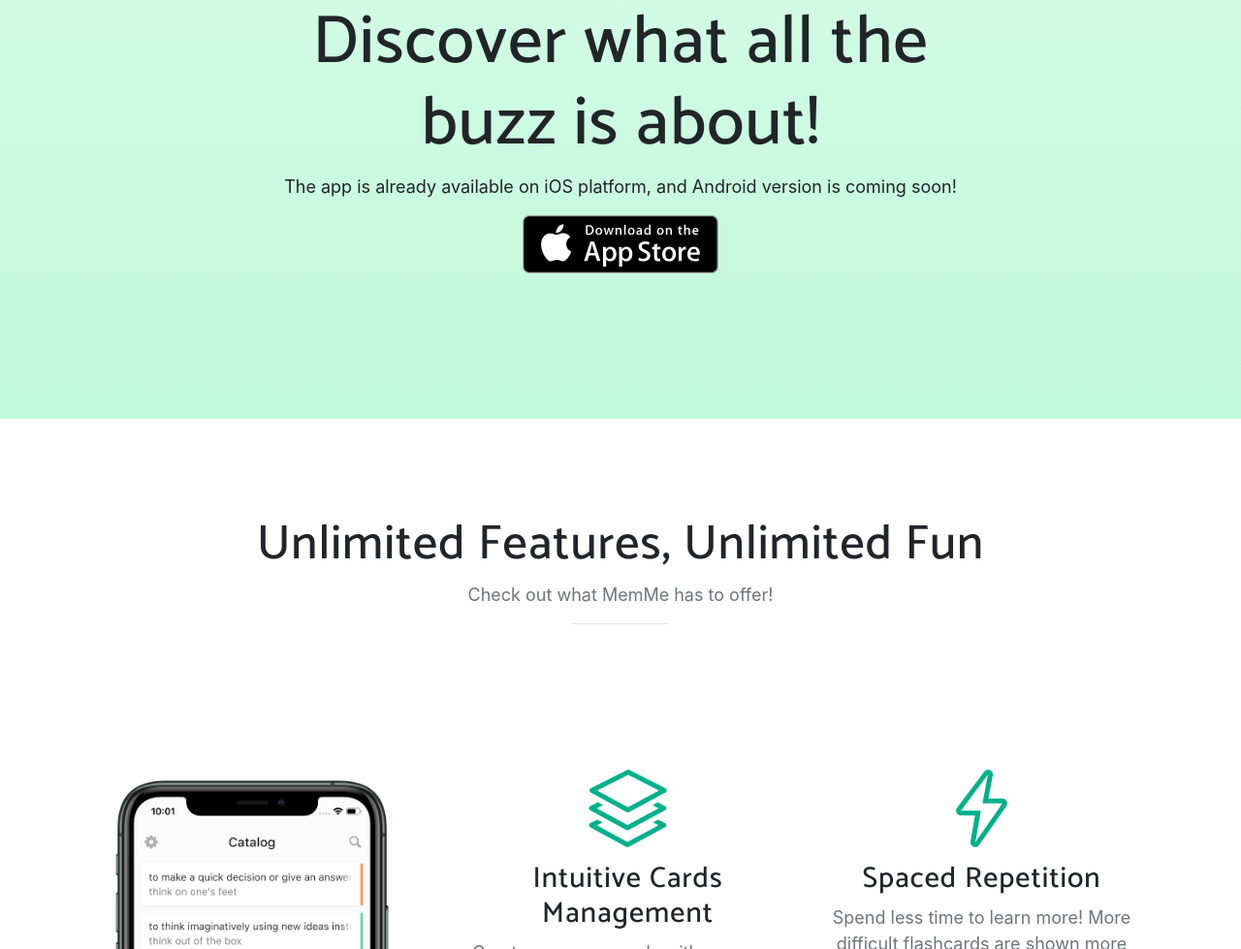
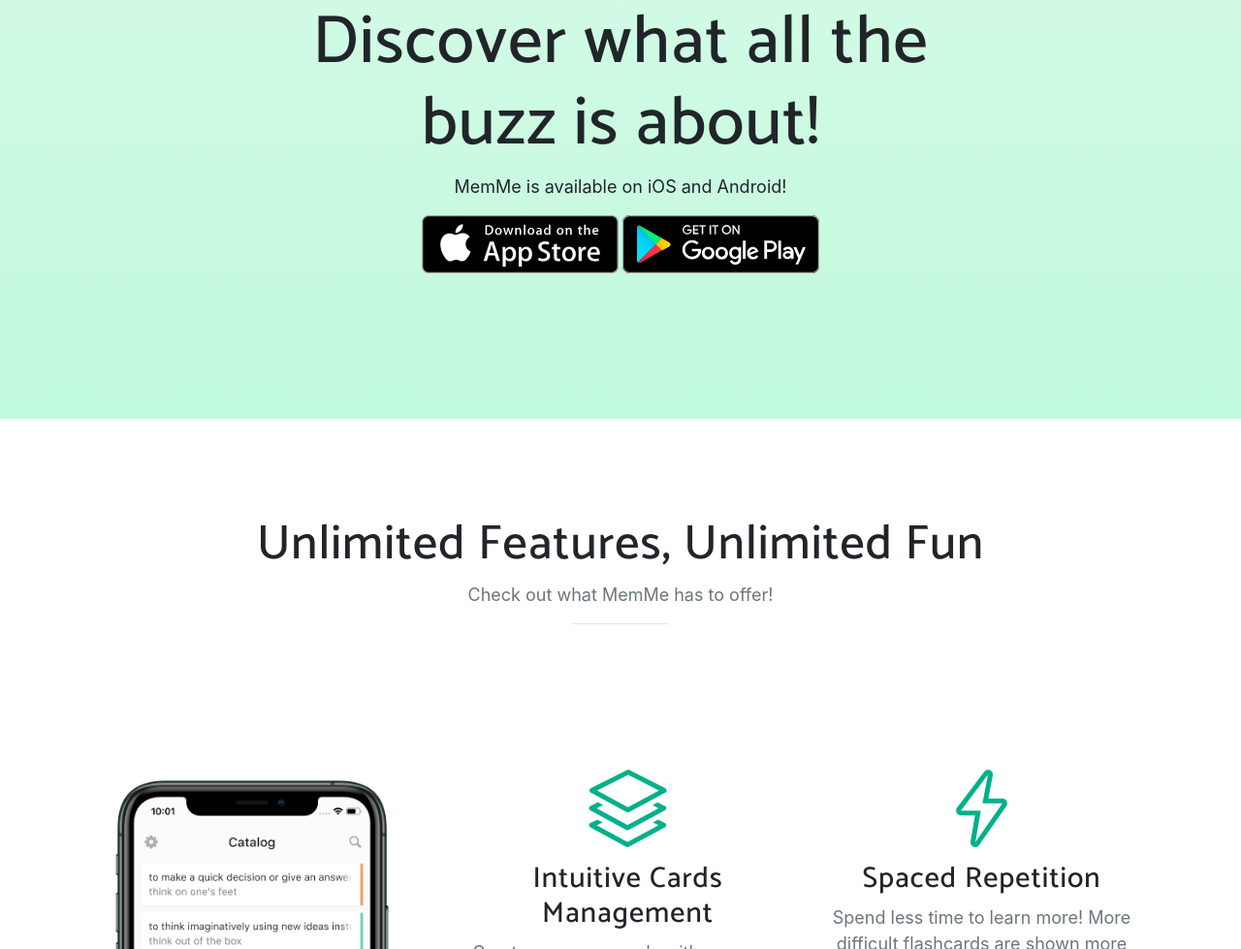
Before and after one commit to Pavel-Sulimau/MemMeInfo, a website with bundled scripts: page index.html in a window 1280 px wide. Shown: the part 947-1926 px from the top of the page at 97% size. Built offline with nearby package versions, Linux system fonts and the light colour scheme; a web font is replaced by a local one.

Commit message:
Add 'Get it on Google Play' badge

```diff
--- a/index.html
+++ b/index.html
@@ -80,11 +80,12 @@
       <div class="row">
         <div class="col-md-8 mx-auto">
           <h2 class="section-heading">Discover what all the buzz is about!</h2>
-          <p>The app is already available on iOS platform, and Android version is coming soon!</p>
+          <p>MemMe is available on iOS and Android!</p>
           <div class="badges">
             <a class="badge-link" href="https://itunes.apple.com/app/id1490546030"><img src="img/app-store-badge.svg"
                 alt=""></a>
-            <!-- <a class="badge-link" href="#"><img src="img/google-play-badge.svg" alt=""></a> -->
+            <a class="badge-link" href="http://play.google.com/store/apps/details?id=com.pasul.memme"><img
+                src="img/google-play-badge.svg" alt=""></a>
           </div>
         </div>
       </div>
```
